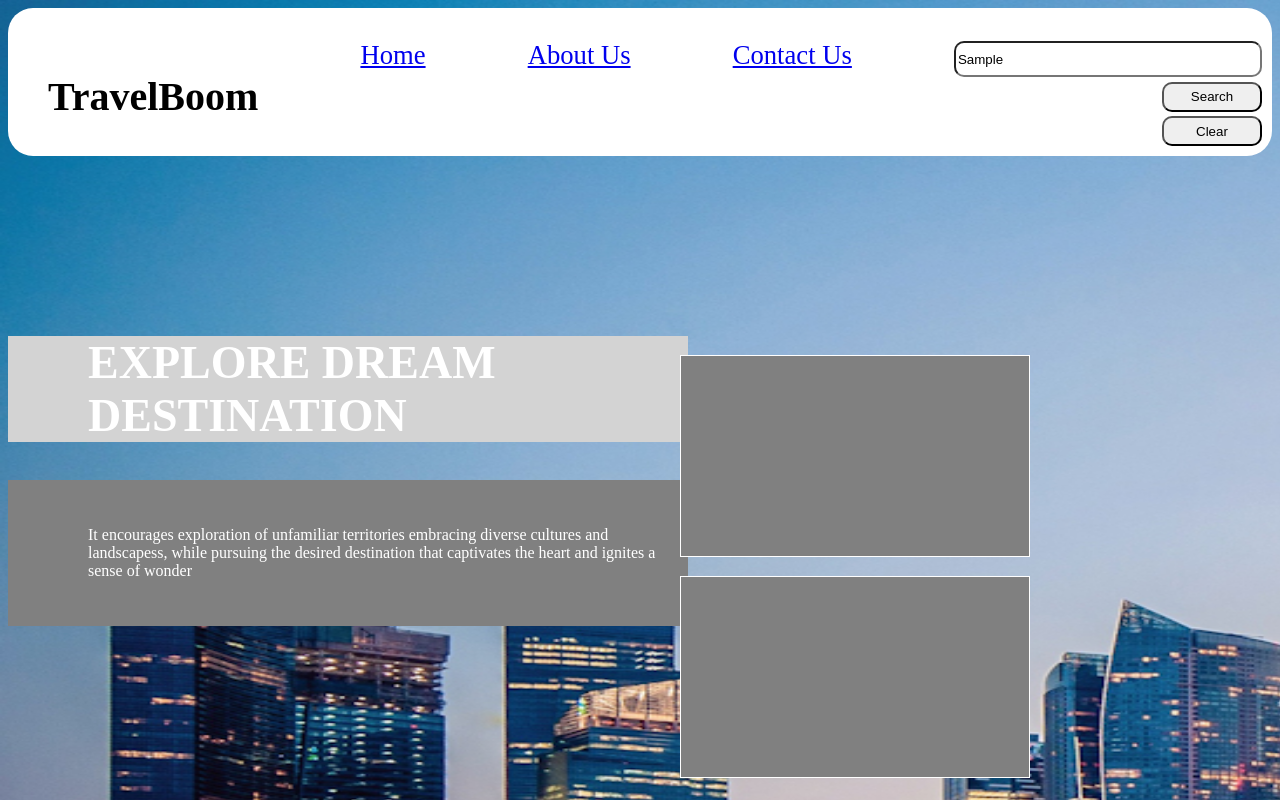
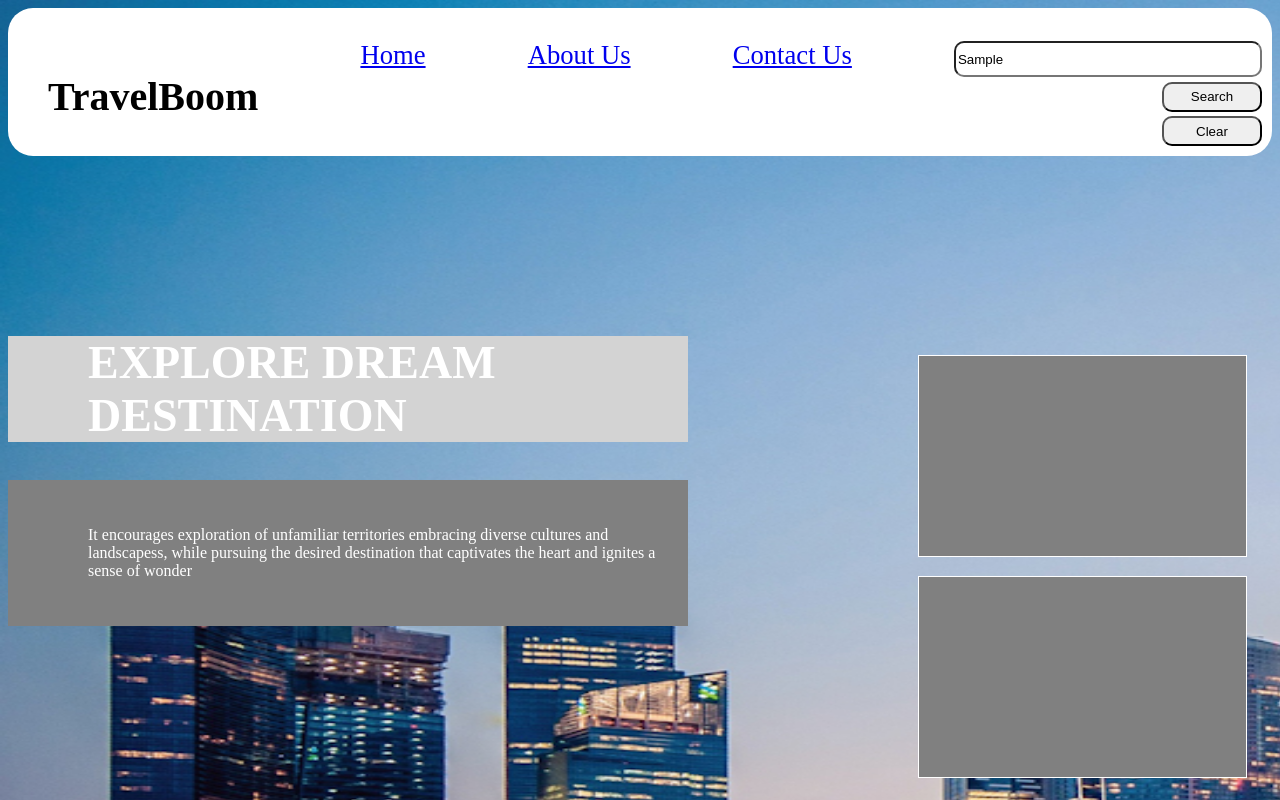
Before and after one commit to Volkan2525/travelRecommendation, a plain HTML site: page index.html in a window 1280 px wide. Both pictures are taken after typing "Sample" into the empty fields and a click on the button "Search". Drawn offline with Linux system fonts and the light colour scheme.

Commit message:
project update1

```diff
--- a/index.html
+++ b/index.html
@@ -6,7 +6,7 @@
 <body style = "overflow:hidden; background-image:url(background1.jpg); background-size:3000px 1200px; background-repeat:no-repeat;" >
 
 <nav id="nav">
-<div style=" background-color:#ffffff; border-radius:25px; border-width:0px; border-style:solid; padding-top:5px; margin:0px; font-size: 20pt;">
+<div style="background-color:#ffffff; border-radius:25px; border-width:0px; border-style:solid; padding-top:5px; margin:0px; font-size: 20pt;">
 <ul style="justify-content: space-between; list-style-type:none; display:flex;">
     <li><h1>TravelBoom</h1></li>
     <li><a href="./index.html">Home</a></li>
@@ -31,7 +31,7 @@
     </p>
 </div>
 
-<div style="width:350px; position:fixed; margin-top:-290px; right:250px; text-align:left;">
+<div style="width:26%; float:right; margin-top:-290px; margin-right:2%; text-align:left;">
     <h3 id="firstDiv" style="border-style:solid; border-width:1px; height:200px; color:white; background-color:gray;"></h3>
     <h3 id="secondDiv" style="border-style:solid; border-width:1px; height:200px; color:white;background-color:gray;" ></h3>
 </div>
--- a/travel_recommendation.js
+++ b/travel_recommendation.js
@@ -27,7 +27,20 @@ async function search(){
             });
         });
 
-        let recommendations = cities0.concat(beach,temple);
+        let _cities1 = res.countries.map(item => item.cities);
+        let cities1 = [];
+        _cities1.forEach(element => {
+            element.forEach(item =>{
+                    cities1.push(item);
+            });
+        });
+
+        let recommendations = [];
+        if(keyword=="beaches" || keyword=="beach"){recommendations = res.beaches;}
+        else if(keyword=="temple" || keyword=="temples"){recommendations = res.temples;}
+        else if(keyword=="country" || keyword=="countries"){recommendations = cities1;}
+        else
+            recommendations = cities0.concat(beach,temple);
 
         document.getElementById("firstDiv").innerHTML = recommendations[0].name+"<br>";
         document.getElementById("firstDiv").innerText += recommendations[0].description;
```
Also changed, not shown: contactus.html (+3 -3 lines).
